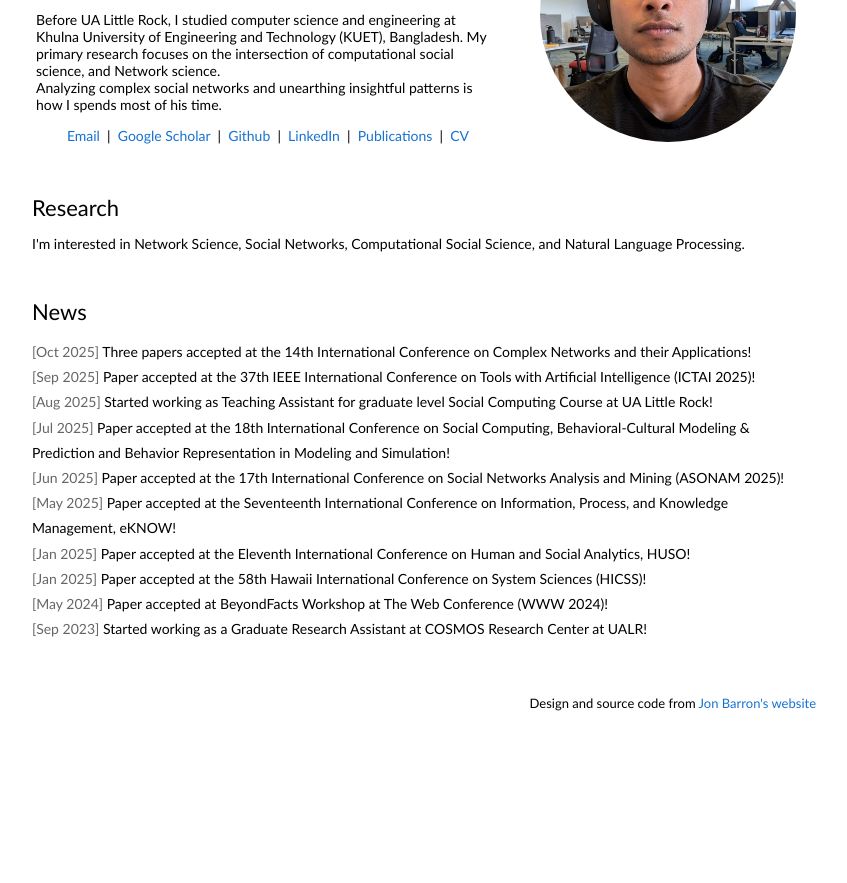
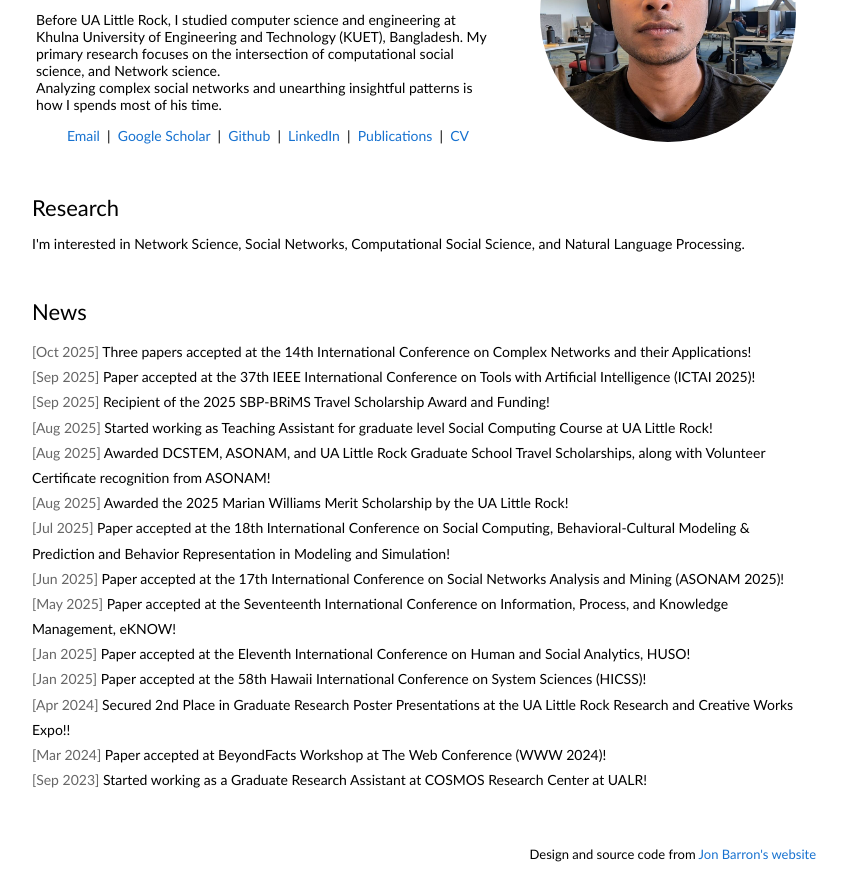
Before and after one commit to RippinBugs/rippinbugs.github.io, a plain HTML site: page index.html in a window 1280 px wide. Shown: the part 155-1038 px from the top of the page, without its empty margins (224-1071 px from the left). Before the commit the page ends 887 px from the top, so only its background shows below. Drawn offline with Linux system fonts and the light colour scheme.

Commit message:
Update index.html

```diff
--- a/index.html
+++ b/index.html
@@ -63,13 +63,17 @@
       					<p style="margin-bottom:8px;line-height:1.8;">
         					<span style="color:#666;">[Oct 2025]</span> Three papers accepted at the 14th International Conference on Complex Networks and their Applications!<br>
 							<span style="color:#666;">[Sep 2025]</span> Paper accepted at the 37th IEEE International Conference on Tools with Artificial Intelligence (ICTAI 2025)!<br>
+							<span style="color:#666;">[Sep 2025]</span> Recipient of the 2025 SBP-BRiMS Travel Scholarship Award and Funding!<br>
 							<span style="color:#666;">[Aug 2025]</span> Started working as Teaching Assistant for graduate level Social Computing Course at UA Little Rock!<br>
+							<span style="color:#666;">[Aug 2025]</span> Awarded DCSTEM, ASONAM, and UA Little Rock Graduate School Travel Scholarships, along with Volunteer Certificate recognition from ASONAM!<br>
+							<span style="color:#666;">[Aug 2025]</span> Awarded the 2025 Marian Williams Merit Scholarship by the UA Little Rock!<br>
 							<span style="color:#666;">[Jul 2025]</span> Paper accepted at the 18th International Conference on Social Computing, Behavioral-Cultural Modeling & Prediction and Behavior Representation in Modeling and Simulation!<br>
 							<span style="color:#666;">[Jun 2025]</span> Paper accepted at the 17th International Conference on Social Networks Analysis and Mining (ASONAM 2025)!<br>
 							<span style="color:#666;">[May 2025]</span> Paper accepted at the Seventeenth International Conference on Information, Process, and Knowledge Management, eKNOW!<br>
 							<span style="color:#666;">[Jan 2025]</span> Paper accepted at the Eleventh International Conference on Human and Social Analytics, HUSO!<br>
 							<span style="color:#666;">[Jan 2025]</span> Paper accepted at the 58th Hawaii International Conference on System Sciences (HICSS)!<br>
-							<span style="color:#666;">[May 2024]</span> Paper accepted at BeyondFacts Workshop at The Web Conference (WWW 2024)!<br>
+							<span style="color:#666;">[Apr 2024]</span> Secured 2nd Place in Graduate Research Poster Presentations at the UA Little Rock Research and Creative Works Expo!!<br>
+                            <span style="color:#666;">[Mar 2024]</span> Paper accepted at BeyondFacts Workshop at The Web Conference (WWW 2024)!<br>
 							<span style="color:#666;">[Sep 2023]</span> Started working as a Graduate Research Assistant at COSMOS Research Center at UALR!<br>
       					</p>
     			</td>
```
